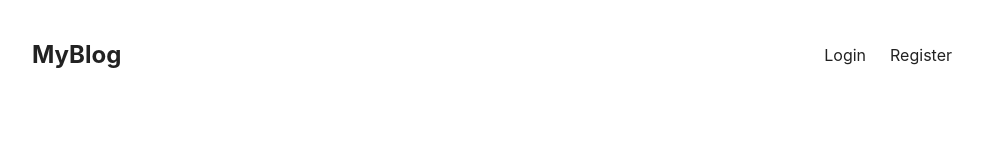
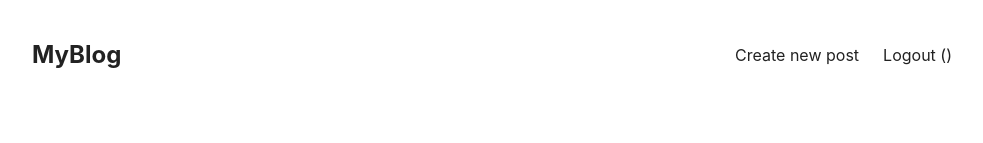
Before and after one commit to Vittor-Emanoel/blog_front, a React (Vite) app: page /login in a window 1280 px wide. Shown: the top 143 px of the page, without its empty margins (148-1131 px from the left). Built offline with nearby package versions, Linux system fonts and the light colour scheme; no server answers.

Commit message:
FIX: erro in api

```diff
--- a/src/App.jsx
+++ b/src/App.jsx
@@ -1,12 +1,14 @@
 import { Route, Routes } from "react-router-dom";
 import "./App.css";
 import Layout from "./Layout";
+import { UserContextProvider } from "./contexts/UserContext";
 import HomePage from "./pages/Home";
 import LoginPage from "./pages/Login";
 import RegisterPage from "./pages/Register";
 
 export default function App() {
   return (
+    <UserContextProvider>
       <Routes>
         <Route path="/" element={<Layout />}>
           <Route index element={<HomePage />} />
@@ -14,5 +16,6 @@ export default function App() {
           <Route path="/register" element={<RegisterPage />} />
         </Route>
       </Routes>
+    </UserContextProvider>
   );
 }
--- a/src/Layout.jsx
+++ b/src/Layout.jsx
@@ -5,6 +5,7 @@ export default function Layout() {
   return (
     <main>
       <Header />
+      {console.log("layout")}
       <Outlet />
     </main>
   );
--- a/src/components/Header/index.jsx
+++ b/src/components/Header/index.jsx
@@ -1,17 +1,15 @@
-import { useEffect, useState } from "react";
+import { useContext, useEffect } from "react";
 import { Link } from "react-router-dom";
+import { UserContext } from "../../contexts/UserContext";
 
 export default function Header() {
-  const [userInfo, setUserInfo] = useState(null);
-
+  const { setUserInfo, userInfo } = useContext(UserContext);
   useEffect(() => {
     fetch("http://localhost:3333/profile", {
       credentials: "include",
-    }).then((response) => {
-      response.json().then((userInfo) => {
-        setUserInfo(userInfo);
-      });
-    });
+    })
+      .then((response) => response.json())
+      .then((data) => setUserInfo(data));
   }, []);
 
   function logout() {
@@ -22,9 +20,10 @@ export default function Header() {
     setUserInfo(null);
   }
 
-  {
-    console.log("renderizou header");
-  }
+  const username = userInfo?.username;
+
+  console.log("header");
+  console.log(userInfo);
 
   return (
     <header>
@@ -35,7 +34,7 @@ export default function Header() {
         {userInfo && (
           <>
             <Link to="/create">Create new post</Link>
-            <a onClick={logout}>Logout ({userInfo?.username})</a>
+            <a onClick={logout}>Logout ({username})</a>
           </>
         )}
         {!userInfo && (
--- /dev/null
+++ b/src/contexts/UserContext.jsx
@@ -0,0 +1,16 @@
+import { createContext, useState } from "react";
+
+export const UserContext = createContext({});
+
+export function UserContextProvider({ children }) {
+  const [userInfo, setUserInfo] = useState({});
+  {
+    console.log(userInfo);
+  }
+
+  return (
+    <UserContext.Provider value={{ userInfo, setUserInfo }}>
+      {children}
+    </UserContext.Provider>
+  );
+}
--- a/src/main.jsx
+++ b/src/main.jsx
@@ -2,6 +2,7 @@ import React from "react";
 import ReactDOM from "react-dom/client";
 import { BrowserRouter } from "react-router-dom";
 import App from "./App";
+import { UserContextProvider } from "./contexts/UserContext";
 import "./index.css";
 
 ReactDOM.createRoot(document.getElementById("root")).render(
--- a/src/pages/Login/index.jsx
+++ b/src/pages/Login/index.jsx
@@ -1,18 +1,15 @@
-import { useState } from "react";
-import { useNavigate } from "react-router-dom";
+import { useContext, useState } from "react";
+import { Navigate } from "react-router-dom";
 import "../../App.css";
+import { UserContext } from "../../contexts/UserContext";
 
 export default function LoginPage() {
   const [username, setUsername] = useState("");
   const [password, setPassword] = useState("");
-  // const [redirect, setRedirect] = useState(false);
-  const navigate = useNavigate();
+  const [redirect, setRedirect] = useState(false);
+  const { setUserInfo } = useContext(UserContext);
 
-  const redirect = () => {
-    navigate("/");
-  };
-
-  async function handleRegister(ev) {
+  async function login(ev) {
     ev.preventDefault();
     const response = await fetch("http://localhost:3333/login", {
       method: "POST",
@@ -20,16 +17,22 @@ export default function LoginPage() {
       headers: { "Content-Type": "application/json" },
       credentials: "include",
     });
-
     if (response.ok) {
-      redirect();
+      response.json().then((userInfo) => {
+        setUserInfo(userInfo);
+        setRedirect(true);
+      });
     } else {
-      alert("erro ao fazer loggin");
+      alert("wrong credentials");
     }
   }
 
+  if (redirect) {
+    return <Navigate to={"/"} />;
+  }
+
   return (
-    <form className="login" onSubmit={handleRegister}>
+    <form className="login" onSubmit={login}>
       <h1>Login</h1>
       <input
         type="text"
@@ -43,7 +46,7 @@ export default function LoginPage() {
         value={password}
         onChange={(e) => setPassword(e.target.value)}
       />
-      <button>Login</button>
+      <button type="submit">Login</button>
     </form>
   );
 }
--- a/src/pages/Register/index.jsx
+++ b/src/pages/Register/index.jsx
@@ -34,7 +34,7 @@ export default function RegisterPage() {
         value={password}
         onChange={(e) => setPassword(e.target.value)}
       />
-      <button>Register</button>
+      <button type="submit">Register</button>
     </form>
   );
 }
```
Lines whose indentation alone changed are shown as unchanged.
